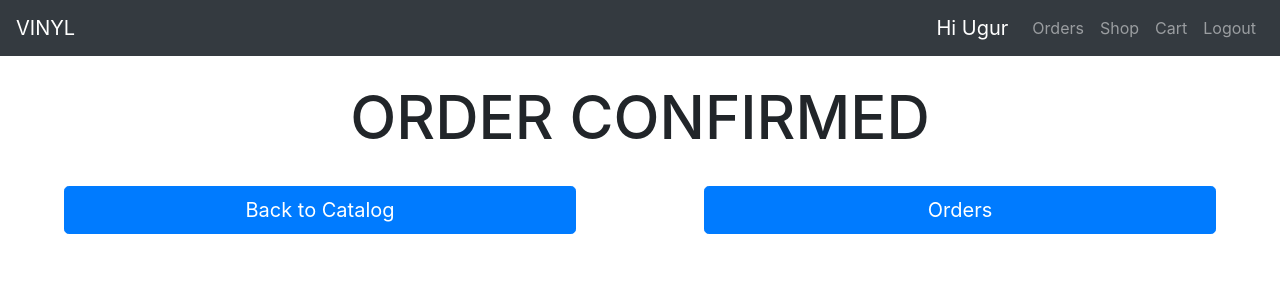
After one commit to Uarmagan/VINYL, a PHP site: page /ordersConf.php in a window 1280 px wide. The commit adds this page. Shown: the top 300 px of the page. Run offline with PHP 8.4, Linux system fonts and the light colour scheme; a user stored in the database is signed in.

Commit message:
adjusted navbar ordersConf .html --> .php checkout input --> button

```diff
--- a/includes/navCheck.php
+++ b/includes/navCheck.php
@@ -26,16 +26,19 @@ function createNav(){
                 <a class="nav-link" href="#">Inventory</a>
             </li>';
             }
-            echo '<li class="nav-item">';
         if(isset($_SESSION['type'])){
 
             echo '<a class="nav-link" href="./logout.php">Logout</a>';
 
         }else{
-            echo '<a class="nav-link" href="./customerRegistration.php">Register</a>';
-            echo '<a class="nav-link" href="./login.php">Login</a>';
+            echo '<li class="nav-link">
+                    <a class="nav-link" href="./login.php">Login</a>
+                  </li>';
+            echo '<li class="nav-link">
+                    <a class="nav-link" href="./customerRegistration.php">Register</a>
+                  </li>';
         }
-        echo '</li>
+        echo '
         </ul>
     </nav>';
 //    if(isset($_SESSION['type'])){
--- a/ordersConf.html
+++ /dev/null
@@ -1 +0,0 @@
-<h1 style="font-size:60px;">ORDER CONFIRMED</h1>
--- /dev/null
+++ b/ordersConf.php
@@ -0,0 +1,21 @@
+<?php
+session_start();
+$page_title = "Order Confirmed";
+include('includes/header.html');
+require('connect.php');
+
+//check if user is logged in
+if(!isset($_SESSION['type']) && $_SESSION['type'] == ""){
+header('Location: login.php'); //redirect URL
+}
+?>
+<div>
+    <h1 style="font-size:60px;text-align: center;margin-top: 25px;">ORDER CONFIRMED</h1>
+    <div>
+        <button type="button" class="btn btn-primary btn-lg" style="width: 40%;float: left;margin: 25px 5% 25px 5%"
+                onclick="window.location.href='catalog.php'">Back to Catalog</button>
+        <button type="button" class="btn btn-primary btn-lg" style="width: 40%;float: left;margin: 25px 5% 25px 5%"
+                onclick="window.location.href='orders.php'">Orders</button>
+    </div>
+</div>
+<?php include('includes/footer.html');?>
--- a/shoppingCart.php
+++ b/shoppingCart.php
@@ -122,7 +122,8 @@ if(isset($_GET["action"]))
 <form action="shoppingCart.php" method="POST">
     <div style="width:100%">
         <div style="width:60%;float: left;margin: 20px 20% auto 20%">
-            <input required class="btn btn-primary btn-lg btn-block" type="submit" name="checkout" value="Checkout!">
+<!--            <input required class="btn btn-primary btn-lg btn-block" type="submit" name="checkout" value="Checkout!">-->
+            <button class="btn btn-primary btn-lg btn-block" type="button" name="checkout" onclick="window.location.href='ordersConf.php'">Checkout!</button>
         </div>
     </div>
 </form>
```
